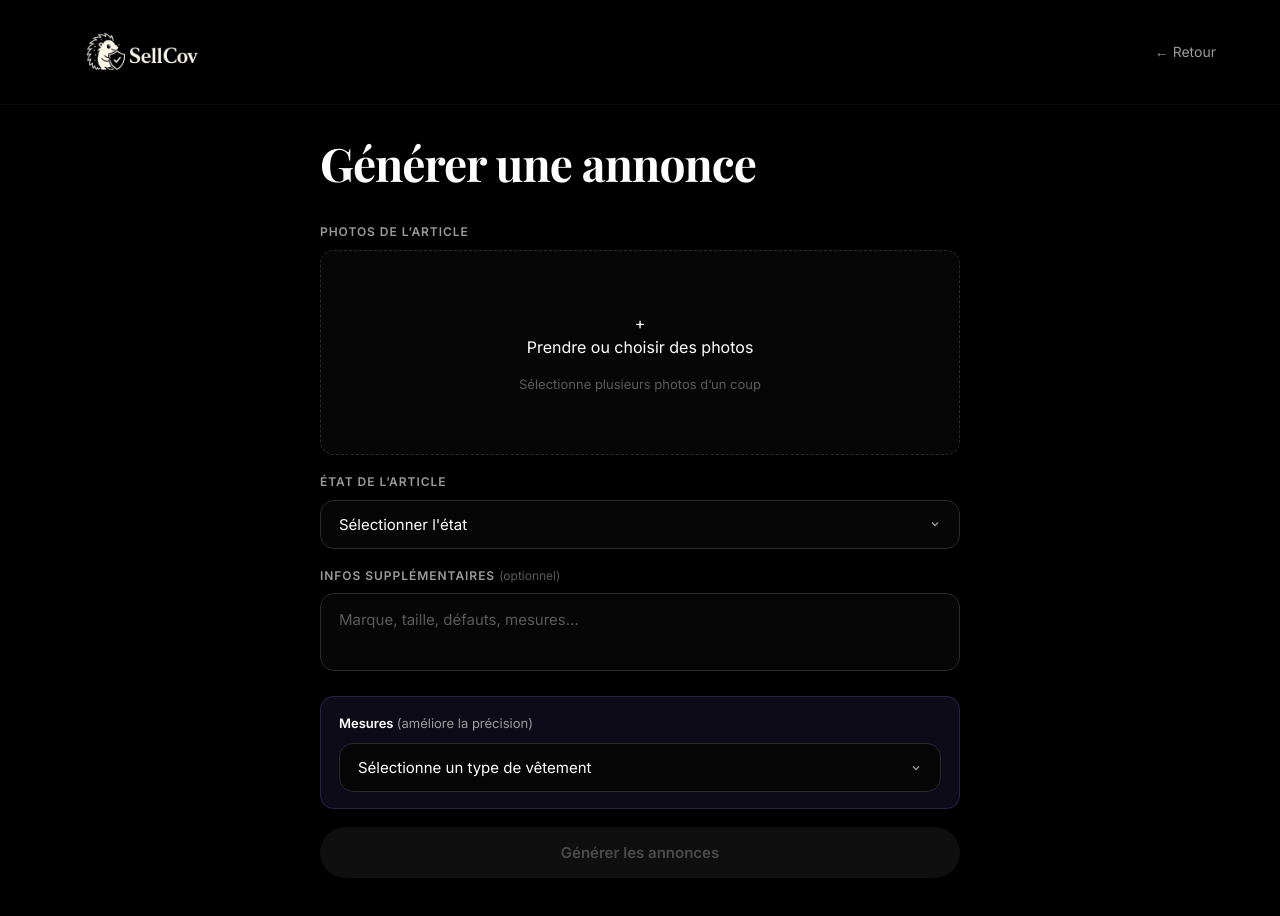
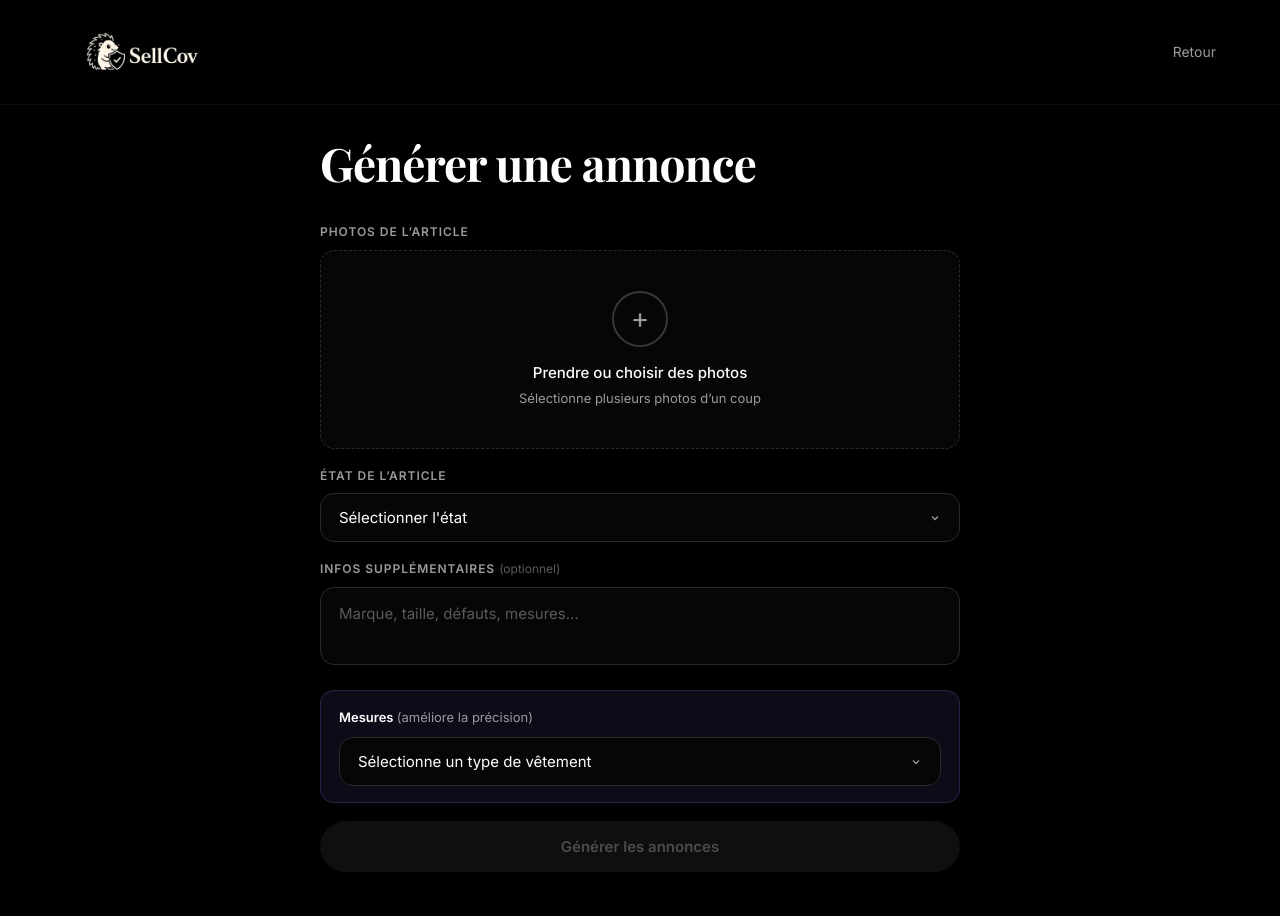
Before and after one commit to WRONIKOWSKY/sellguard, a Next.js app in the folder sellguard/: page /annonce in a window 1280 px wide. Shown: the top 916 px of the page. Built offline with nearby package versions, Linux system fonts and the light colour scheme; a web font is replaced by a local one.

Commit message:
cleanup: remove arrows, no default carrier, reformat tip, fix photo dropzone

```diff
--- a/sellguard/pages/annonce.js
+++ b/sellguard/pages/annonce.js
@@ -371,7 +371,7 @@ export default function Annonce() {
           <Link href="/" className="logo">
             <img src="/logo.png" alt="SellCov" className="logo-img" />
           </Link>
-          <Link href="/" className="nav-back">← Retour</Link>
+          <Link href="/" className="nav-back">Retour</Link>
         </div>
       </header>
 
@@ -387,32 +387,44 @@ export default function Annonce() {
               <div className="field">
                 <label className="field-label">{a.photo_label}</label>
                 <div
-                  className={'dropzone ' + (images.length > 0 ? 'dropzone-filled' : 'dropzone-empty')}
+                  style={{
+                    border: '1.5px dashed #2a2a2a',
+                    borderRadius: 14,
+                    cursor: 'pointer',
+                    background: '#060606',
+                    padding: images.length > 0 ? 12 : '40px 24px',
+                    textAlign: 'center',
+                    minHeight: images.length > 0 ? 'auto' : 160,
+                    display: 'flex',
+                    flexDirection: 'column',
+                    alignItems: 'center',
+                    justifyContent: 'center',
+                  }}
                   onClick={() => fileRef.current.click()}
                   onDragOver={(e) => e.preventDefault()}
                   onDrop={(e) => { e.preventDefault(); handleFiles(e.dataTransfer.files); }}
                 >
                   {images.length === 0 ? (
                     <>
-                      <div className="dropzone-plus">+</div>
-                      <p className="dropzone-hint">{a.photo_hint}</p>
-                      <p className="dropzone-sub">{a.photo_sub}</p>
+                      <div style={{ width: 56, height: 56, borderRadius: '50%', border: '2px solid rgba(255,255,255,.2)', display: 'flex', alignItems: 'center', justifyContent: 'center', marginBottom: 14, fontSize: 28, color: '#9a9a9a' }}>+</div>
+                      <p style={{ fontSize: 15, color: '#fff', fontWeight: 500, marginBottom: 4 }}>{a.photo_hint}</p>
+                      <p style={{ fontSize: 13, color: '#9a9a9a' }}>{a.photo_sub}</p>
                     </>
                   ) : (
                     <>
-                      <div className="img-grid">
+                      <div style={{ display: 'grid', gridTemplateColumns: 'repeat(4, 1fr)', gap: 8, width: '100%' }}>
                         {images.map((img, i) => (
-                          <div key={i} className={'img-wrap' + (i === 0 ? ' primary' : '')}>
-                            <img src={img.preview} alt="" />
+                          <div key={i} style={{ position: 'relative' }}>
+                            <img src={img.preview} alt="" style={{ width: '100%', height: 80, objectFit: 'cover', borderRadius: 8, border: i === 0 ? '2px solid #8b7fff' : '1px solid #1e1e1e', display: 'block' }} />
                             <button
-                              className="img-remove"
                               onClick={(e) => { e.stopPropagation(); removeImage(i); }}
                               aria-label="Retirer"
+                              style={{ position: 'absolute', top: -6, right: -6, width: 22, height: 22, borderRadius: '50%', background: '#f570aa', color: '#000', border: '2px solid #000', fontSize: 12, fontWeight: 700, cursor: 'pointer', display: 'flex', alignItems: 'center', justifyContent: 'center', padding: 0, lineHeight: 1 }}
                             >×</button>
                           </div>
                         ))}
                       </div>
-                      <p className="img-more">+ {addMorePhotos}</p>
+                      <p style={{ fontSize: 12, color: '#9a9a9a', marginTop: 10 }}>+ {addMorePhotos}</p>
                     </>
                   )}
                 </div>
--- a/sellguard/pages/compte.js
+++ b/sellguard/pages/compte.js
@@ -166,7 +166,7 @@ export default function Compte() {
           <Link href="/" className="logo">
             <img src="/logo.png" alt="SellCov" className="logo-img" />
           </Link>
-          <Link href="/" className="nav-back">← Retour</Link>
+          <Link href="/" className="nav-back">Retour</Link>
         </div>
       </header>
 
--- a/sellguard/pages/historique.js
+++ b/sellguard/pages/historique.js
@@ -73,7 +73,7 @@ export default function Historique() {
   const empty_sub = lang === 'en' ? 'Generate your first listing in the Listing tab.' : lang === 'es' ? 'Genera tu primer anuncio en la pestaña Anuncio.' : lang === 'it' ? "Genera il tuo primo annuncio nella scheda Annuncio." : "Génère ta première annonce dans l'onglet Annonce.";
   const clear_btn = lang === 'en' ? 'Clear all' : lang === 'es' ? 'Borrar todo' : lang === 'it' ? 'Cancella tutto' : 'Tout effacer';
   const delete_btn = lang === 'en' ? 'Delete' : lang === 'es' ? 'Eliminar' : lang === 'it' ? 'Elimina' : 'Supprimer';
-  const back_btn = lang === 'en' ? '← Back' : lang === 'es' ? '← Volver' : lang === 'it' ? '← Indietro' : '← Retour';
+  const back_btn = lang === 'en' ? 'Back' : lang === 'es' ? 'Volver' : lang === 'it' ? 'Indietro' : 'Retour';
   const copy_btn = lang === 'en' ? 'Copy' : lang === 'es' ? 'Copiar' : lang === 'it' ? 'Copia' : 'Copier';
   const copied_btn = lang === 'en' ? 'Copied ✓' : lang === 'es' ? 'Copiado ✓' : lang === 'it' ? 'Copiato ✓' : 'Copié ✓';
   const title_l = lang === 'en' ? 'TITLE' : lang === 'es' ? 'TÍTULO' : lang === 'it' ? 'TITOLO' : 'TITRE';
@@ -177,7 +177,7 @@ export default function Historique() {
           <Link href="/" className="logo">
             <span className="logo-mark">sc</span>SellCov
           </Link>
-          <Link href="/" className="nav-back">← Retour</Link>
+          <Link href="/" className="nav-back">Retour</Link>
         </div>
       </header>
     </>
--- a/sellguard/pages/litige.js
+++ b/sellguard/pages/litige.js
@@ -191,7 +191,7 @@ export default function Litige() {
           <Link href="/" className="logo">
             <img src="/logo.png" alt="SellCov" className="logo-img" />
           </Link>
-          <Link href="/" className="nav-back">← Retour</Link>
+          <Link href="/" className="nav-back">Retour</Link>
         </div>
       </header>
 
```
Also changed, not shown: sellguard/pages/protection.js (+18 -5 lines).
